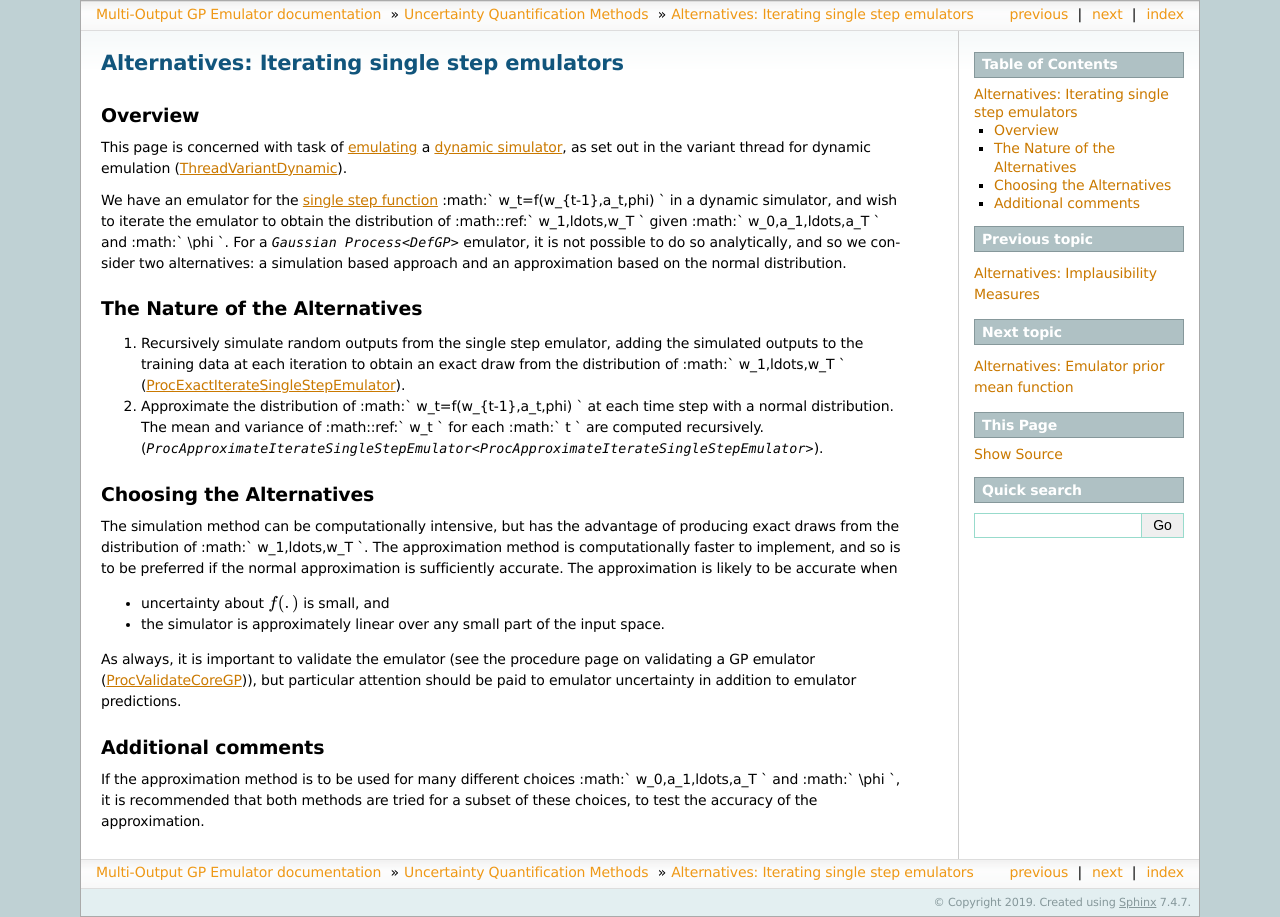
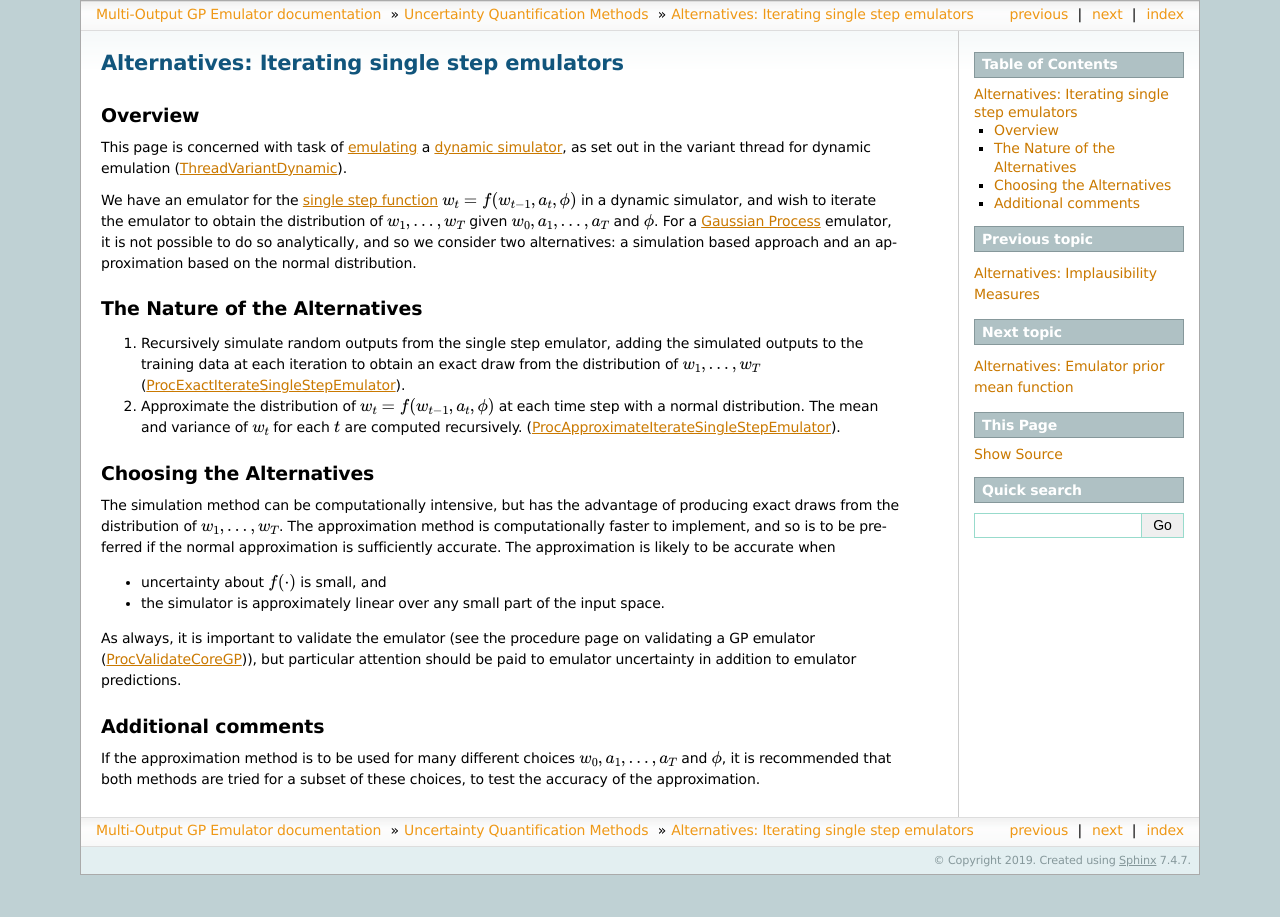
Before and after one commit to alan-turing-institute/mogp-emulator, a Sphinx documentation site: the page built from docs/methods/alt/AltIteratingSingleStepEmulators.rst, in a window 1280 px wide. Built offline with Sphinx 7.4.7, drawn with Linux system fonts in a browser that asks for light colours; pages that are not in the unit, such as notebooks, are missing from menus; the version number could not be read and is left out.

Commit message:
more corrections to toolkit pages in alternatives section

```diff
--- a/docs/methods/alt/AltBLPriors.rst
+++ b/docs/methods/alt/AltBLPriors.rst
@@ -79,10 +79,10 @@ obtaining a belief specification for :math:`\beta`.
 #. **Expert-led specification** - the specification can be made directly
    by an expert using methods such as
 
-   #. Intuitive understanding of the magnitude and impact of the
+   a. Intuitive understanding of the magnitude and impact of the
       physical effects represented by :math:`h(x)` leading to a direct
       quantification of expectations, variances and covariances.
-   #. Assessing the difference between the model under study and another
+   b. Assessing the difference between the model under study and another
       well-understood model such as a fast approximate version or an
       earlier version of the same simulator. In this approach, we can
       combine the known information about the mean behaviour of the
--- a/docs/methods/alt/AltCoreDesign.rst
+++ b/docs/methods/alt/AltCoreDesign.rst
@@ -37,7 +37,7 @@ in the toolkit structure page
 Choosing the Alternatives
 -------------------------
 
-| The training sample design needs to facilitate the development of an
+- The training sample design needs to facilitate the development of an
   emulator that correctly and accurately predicts the actual simulator
   output over a desired region of the input space. By convention, we
   suppose that the input region of interest, :math:`\cal{X}`, is the unit
@@ -49,7 +49,7 @@ Choosing the Alternatives
   extended discussion on technical issues in training sample design for
   the core problem can be found in page
   :ref:`DiscCoreDesign<DiscCoreDesign>`.)
-| There are several criteria for a good design, which are also discussed
+- There are several criteria for a good design, which are also discussed
   in :ref:`DiscCoreDesign<DiscCoreDesign>`, but the most widely
   adopted approach in practice is to employ a design in which the points
   are spread more or less evenly and as far apart as possible within
--- a/docs/methods/alt/AltIteratingSingleStepEmulators.rst
+++ b/docs/methods/alt/AltIteratingSingleStepEmulators.rst
@@ -12,10 +12,10 @@ thread for dynamic emulation
 (:ref:`ThreadVariantDynamic<ThreadVariantDynamic>`).
 
 We have an emulator for the :ref:`single step
-function<DefSingleStepFunction>` :math:` w_t=f(w_{t-1},a_t,\phi) \`
+function<DefSingleStepFunction>` :math:`w_t=f(w_{t-1},a_t,\phi)`
 in a dynamic simulator, and wish to iterate the emulator to obtain the
-distribution of :math::ref:` w_1,\ldots,w_T \` given :math:` w_0,a_1,\ldots,a_T \`
-and :math:` \\phi \`. For a `Gaussian Process<DefGP>` emulator, it
+distribution of :math:`w_1,\ldots,w_T` given :math:`w_0,a_1,\ldots,a_T`
+and :math:`\phi`. For a :ref:`Gaussian Process<DefGP>` emulator, it
 is not possible to do so analytically, and so we consider two
 alternatives: a simulation based approach and an approximation based on
 the normal distribution.
@@ -25,24 +25,23 @@ The Nature of the Alternatives
 
 #. Recursively simulate random outputs from the single step emulator,
    adding the simulated outputs to the training data at each iteration
-   to obtain an exact draw from the distribution of :math:` w_1,\ldots,w_T
-   \`
+   to obtain an exact draw from the distribution of :math:`w_1,\ldots,w_T`
    (:ref:`ProcExactIterateSingleStepEmulator<ProcExactIterateSingleStepEmulator>`).
-#. Approximate the distribution of :math:` w_t=f(w_{t-1},a_t,\phi) \` at
+#. Approximate the distribution of :math:`w_t=f(w_{t-1},a_t,\phi)` at
    each time step with a normal distribution. The mean and variance of
-   :math::ref:` w_t \` for each :math:` t \` are computed recursively.
-   (`ProcApproximateIterateSingleStepEmulator<ProcApproximateIterateSingleStepEmulator>`).
+   :math:`w_t` for each :math:`t` are computed recursively.
+   (:ref:`ProcApproximateIterateSingleStepEmulator<ProcApproximateIterateSingleStepEmulator>`).
 
 Choosing the Alternatives
 -------------------------
 
 The simulation method can be computationally intensive, but has the
-advantage of producing exact draws from the distribution of :math:`
-w_1,\ldots,w_T \`. The approximation method is computationally faster
+advantage of producing exact draws from the distribution of
+:math:`w_1,\ldots,w_T`. The approximation method is computationally faster
 to implement, and so is to be preferred if the normal approximation is
 sufficiently accurate. The approximation is likely to be accurate when
 
--  uncertainty about :math:`f(.)` is small, and
+-  uncertainty about :math:`f(\cdot)` is small, and
 -  the simulator is approximately linear over any small part of the
    input space.
 
@@ -55,7 +54,7 @@ predictions.
 Additional comments
 -------------------
 
-If the approximation method is to be used for many different choices :math:`
-w_0,a_1,\ldots,a_T \` and :math:` \\phi \`, it is recommended that both
+If the approximation method is to be used for many different choices
+:math:`w_0,a_1,\ldots,a_T` and :math:`\phi`, it is recommended that both
 methods are tried for a subset of these choices, to test the accuracy of
 the approximation.
```
Also changed, not shown: docs/methods/alt/AltEstimateDelta.rst (+4 -4 lines), docs/methods/alt/AltGPPriors.rst (+17 -16 lines), docs/methods/alt/AltImplausibilityMeasure.rst (+69 -64 lines).
